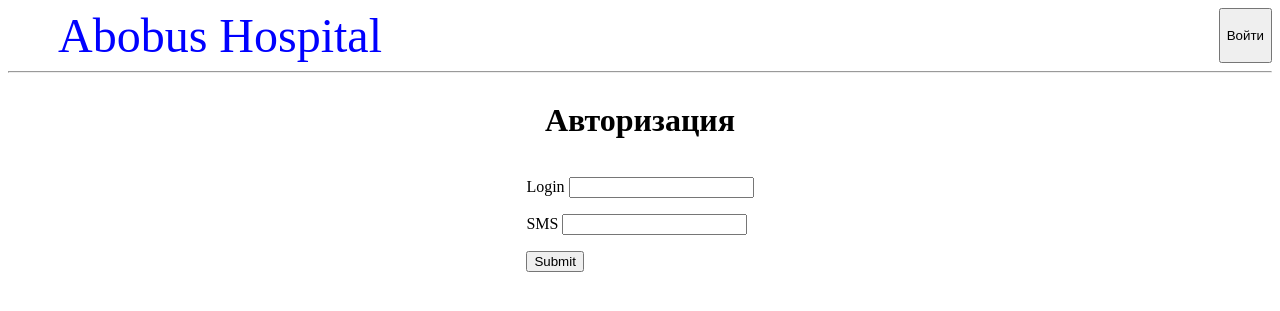
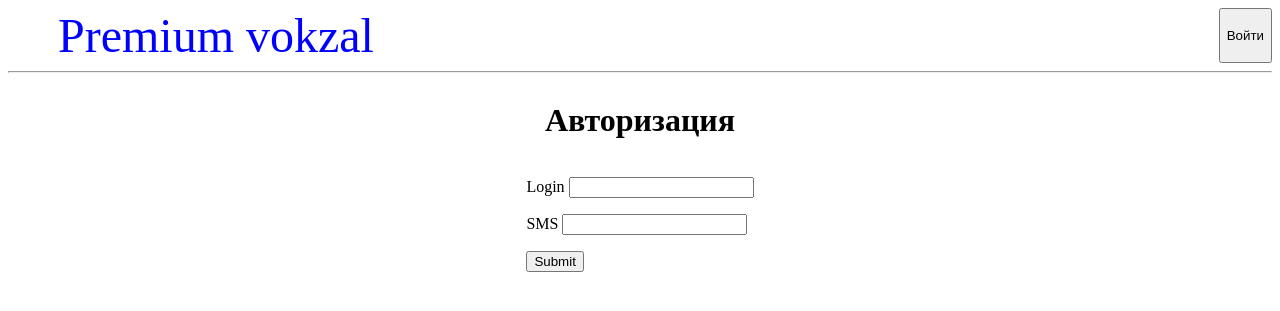
Before and after one commit to brothel2077/DevOps-exam, a Flask app: page /auth in a window 1280 px wide. Shown: the top 311 px of the page. Run offline with Flask 2, Linux system fonts and the light colour scheme; some libraries are stand-ins or nearby versions.

Commit message:
Update base.html

```diff
--- a/templates/base.html
+++ b/templates/base.html
@@ -26,7 +26,7 @@
 
 <body>
   <nav style="display: flex; justify-content: space-between">
-    <a href="{{ url_for('index') }}">Abobus Hospital</a>
+    <a href="{{ url_for('index') }}">Premium vokzal</a>
     <form  action="{{ url_for('auth') }}" style="display: flex; justify-content: space-between">
       <button class="auth-btn">Войти</button>
     </form>
```
